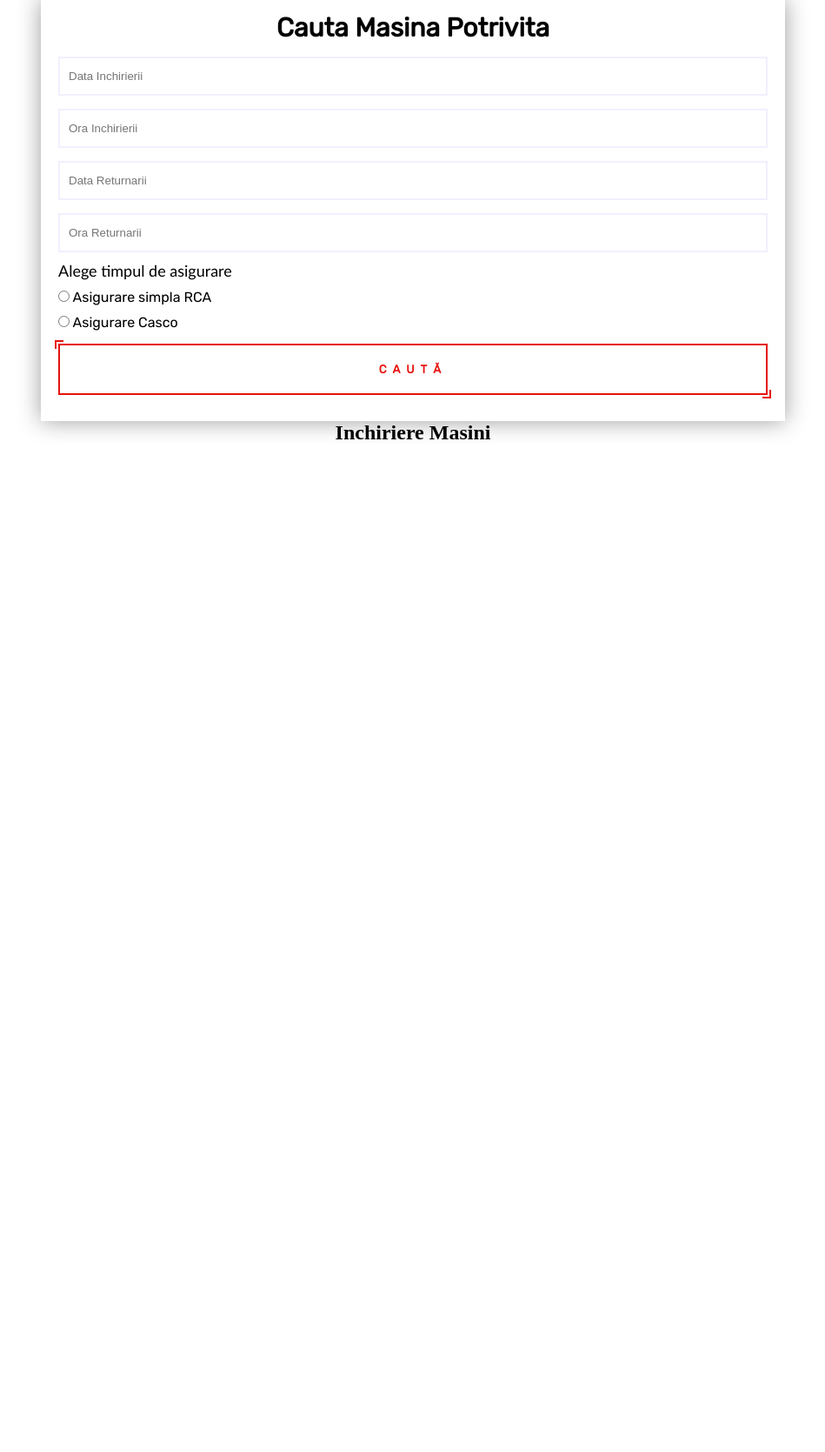
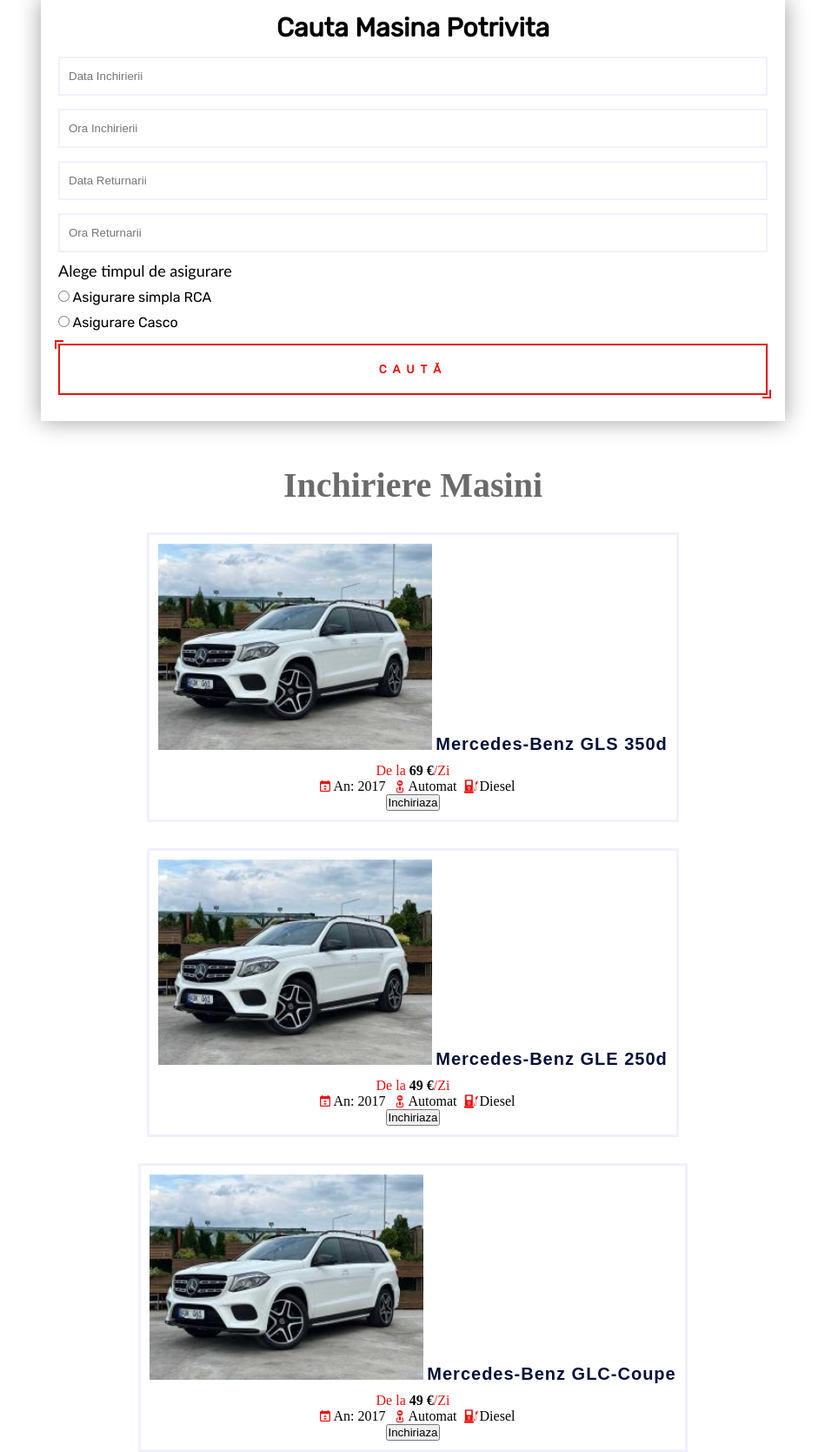
Before and after one commit to VladUngurean/cars-rent, a PHP site: page / in a window 1280 px wide. Shown: the part 383-2052 px from the top of the page at 87% size, without its empty margins (165-1114 px from the left). Before the commit the page ends 888 px from the top, so only its background shows below. Run offline with PHP 8.4, Linux system fonts and the light colour scheme.

Commit message:
cars rent secction start

```diff
--- a/css/style.css
+++ b/css/style.css
@@ -327,4 +327,82 @@ body {
 .search-form__button > button:hover {
   background-color: #e6130f;
   color: white;
+}
+
+.car-list-area {
+  margin-top: 50px;
+}
+.car-list-area .car-list__container {
+  width: 100%;
+}
+.car-list-area .car-list__container-text {
+  width: 100%;
+  padding: 0 15px 0 15px;
+}
+.car-list-area .car-list__container-text > h2 {
+  font-weight: 600;
+  line-height: 1.2;
+  font-size: 2.5rem;
+  text-align: center;
+  color: #6b6b6b;
+}
+.car-list-area #car-list-render {
+  display: flex;
+  justify-content: center;
+  align-items: center;
+  flex-direction: column;
+  padding: 0 20px;
+}
+.car-list-area #car-list-render .car-list__box {
+  text-align: center;
+  padding: 10px 10px;
+  border: 3px solid #f0f0ff;
+  margin-top: 30px;
+}
+.car-list-area #car-list-render .car-list__box > img {
+  max-width: 100%;
+  width: 315px;
+}
+.car-list-area #car-list-render .car-list__box > h4 {
+  font-size: 20px;
+  color: #001238;
+  letter-spacing: 1px;
+  margin-top: 10px;
+  margin-bottom: 10px;
+  -webkit-transition: all 0.4s ease 0s;
+  transition: all 0.4s ease 0s;
+  display: inline-block;
+  text-transform: capitalize;
+  font-family: Poppins, sans-serif;
+  font-weight: 600;
+}
+.car-list-area #car-list-render .car-list__box-details {
+  display: flex;
+  justify-content: center;
+  align-items: center;
+  flex-direction: column;
+}
+.car-list-area #car-list-render .car-list__box-details__price {
+  color: #e6130f;
+}
+.car-list-area #car-list-render .car-list__box-details__price > span {
+  color: black;
+  font-weight: 600;
+}
+.car-list-area #car-list-render .car-list__box-details-tech {
+  display: flex;
+  justify-content: center;
+  align-items: center;
+  flex-direction: row;
+}
+.car-list-area #car-list-render .car-list__box-details-tech__item {
+  display: flex;
+  justify-content: center;
+  align-items: center;
+  flex-direction: row;
+}
+.car-list-area #car-list-render .car-list__box-details-tech__item > img {
+  width: 16px;
+  height: 16px;
+  margin: 0 2px 0 8px;
 }/*# sourceMappingURL=style.css.map */
--- a/index.html
+++ b/index.html
@@ -130,10 +130,11 @@
     <div class="car-list-area">
         <div class="container">
             <div class="car-list__container">
-                <h2>Inchiriere Masini</h2>
+                <div class="car-list__container-text">
+                    <h2>Inchiriere Masini</h2>
+                </div>
 
-
-                <div class="car-list__cars">
+                <div id="car-list-render">
 
                 </div>
 
@@ -142,6 +143,7 @@
     </div>
     <!-- Car list secction END -->
 
+    <script src="js/renderCars.js"></script>
     <script src="/js/main.js"></script>
 </body>
 
--- /dev/null
+++ b/js/carsList.json
@@ -0,0 +1,32 @@
+[
+  {
+    "id": 1,
+    "make": "Mercedes",
+    "title": "Mercedes-Benz GLS 350d",
+    "price": 69,
+    "firstRegistration": 2017,
+    "transmission": "Automat",
+    "fuelType": "Diesel",
+    "imgSrc": "merc.jpg"
+  },
+  {
+    "id": 2,
+    "make": "Mercedes",
+    "title": "Mercedes-Benz GLE 250d",
+    "price": 49,
+    "firstRegistration": 2017,
+    "transmission": "Automat",
+    "fuelType": "Diesel",
+    "imgSrc": "merc.jpg"
+  },
+  {
+    "id": 3,
+    "make": "Mercedes",
+    "title": "Mercedes-Benz GLC-Coupe",
+    "price": 49,
+    "firstRegistration": 2017,
+    "transmission": "Automat",
+    "fuelType": "Diesel",
+    "imgSrc": "merc.jpg"
+  }
+]
--- /dev/null
+++ b/js/renderCars.js
@@ -0,0 +1,43 @@
+const carsContainer = document.querySelector("#car-list-render");
+
+getProducts();
+
+async function getProducts() {
+  const response = await fetch("js/carsList.json");
+  const carsArray = await response.json();
+  renderCars(carsArray);
+  console.log(carsArray);
+}
+
+function renderCars(carsArray) {
+  carsArray.forEach(function (item) {
+    const productHTML = `<div class="car-list__box">
+                            <img src="images/carsList/${item.imgSrc}" alt="carImage">
+                            <h4 >${item.title}</h4>
+                            <div class="car-list__box-details">
+
+                                <div class="car-list__box-details__price">De la <span>${item.price} €</span>/Zi</div>
+
+                                <div class="car-list__box-details-tech">
+                                    <div class="car-list__box-details-tech__item">
+                                        <img src="images/icons/calendarIcon.png" alt="time">
+                                        <p> An: ${item.firstRegistration}</p>
+                                    </div>
+
+                                    <div class="car-list__box-details-tech__item">
+                                        <img src="images/icons/gear.png" alt="transmission">
+                                        <div>${item.transmission}</div>
+                                    </div>
+
+                                    <div class="car-list__box-details-tech__item">
+                                        <img src="images/icons/fuel.png" alt="fuelType">
+                                        <div> ${item.fuelType}</div>
+                                    </div>
+                                </div>
+                            </div>
+                            <button>Inchiriaza</button>
+
+					    </div>`;
+    carsContainer.insertAdjacentHTML("beforeend", productHTML);
+  });
+}
--- a/scss/style.scss
+++ b/scss/style.scss
@@ -428,3 +428,95 @@ body {
     }
   }
 }
+//SEARCH CAR FORM STYLING END
+//CARS LIST STYLING START
+
+.car-list-area {
+  margin-top: 50px;
+
+  .car-list__container {
+    width: 100%;
+    &-text {
+      width: 100%;
+      padding: 0 15px 0 15px;
+    }
+    &-text > h2 {
+      font-weight: 600;
+      line-height: 1.2;
+      font-size: 2.5rem;
+      text-align: center;
+      // color: #797979;
+      color: #6b6b6b;
+    }
+  }
+
+  #car-list-render {
+    display: flex;
+    justify-content: center;
+    align-items: center;
+    flex-direction: column;
+
+    padding: 0 20px;
+
+    .car-list__box {
+      // width: 90%;
+      text-align: center;
+      padding: 10px 10px;
+      border: 3px solid #f0f0ff;
+      margin-top: 30px;
+      & > img {
+        max-width: 100%;
+        width: 315px;
+      }
+      & > h4 {
+        font-size: 20px;
+        color: #001238;
+        letter-spacing: 1px;
+        margin-top: 10px;
+        margin-bottom: 10px;
+        -webkit-transition: all 0.4s ease 0s;
+        transition: all 0.4s ease 0s;
+        display: inline-block;
+        text-transform: capitalize;
+        font-family: Poppins, sans-serif;
+        font-weight: 600;
+      }
+      &-details {
+        display: flex;
+        justify-content: center;
+        align-items: center;
+        flex-direction: column;
+
+        &__price {
+          color: #e6130f;
+          & > span {
+            color: black;
+            font-weight: 600;
+          }
+        }
+
+        &-tech {
+          display: flex;
+          justify-content: center;
+          align-items: center;
+          flex-direction: row;
+
+          &__item {
+            display: flex;
+            justify-content: center;
+            align-items: center;
+            flex-direction: row;
+
+            & > img {
+              width: 16px;
+              height: 16px;
+              margin: 0 2px 0 8px;
+            }
+          }
+        }
+      }
+    }
+  }
+}
+
+//CARS LIST STYLING END
```
Also changed, not shown: images/carsList/merc.jpg (added), images/icons/calendarIcon.png (added), images/icons/fuel.png (added), images/icons/gear.png (added), 1 other file.
